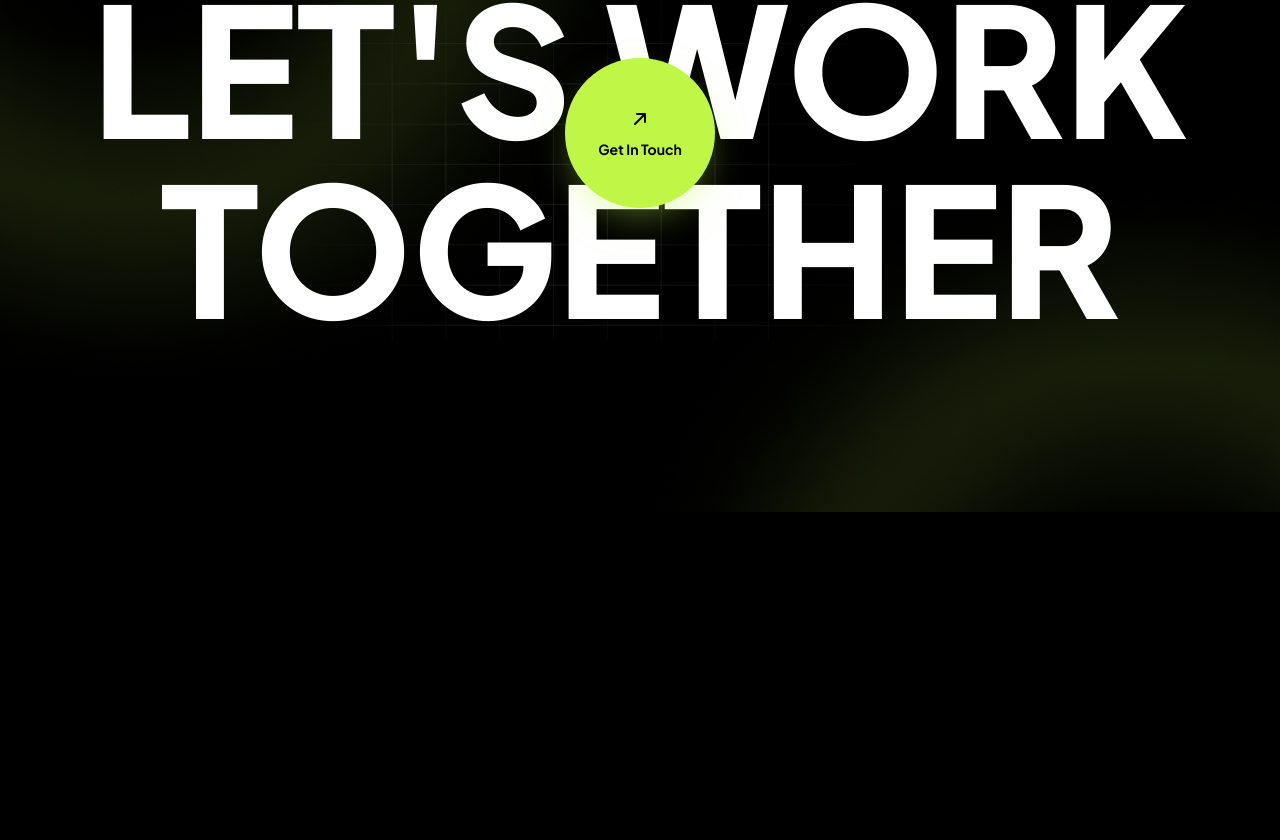
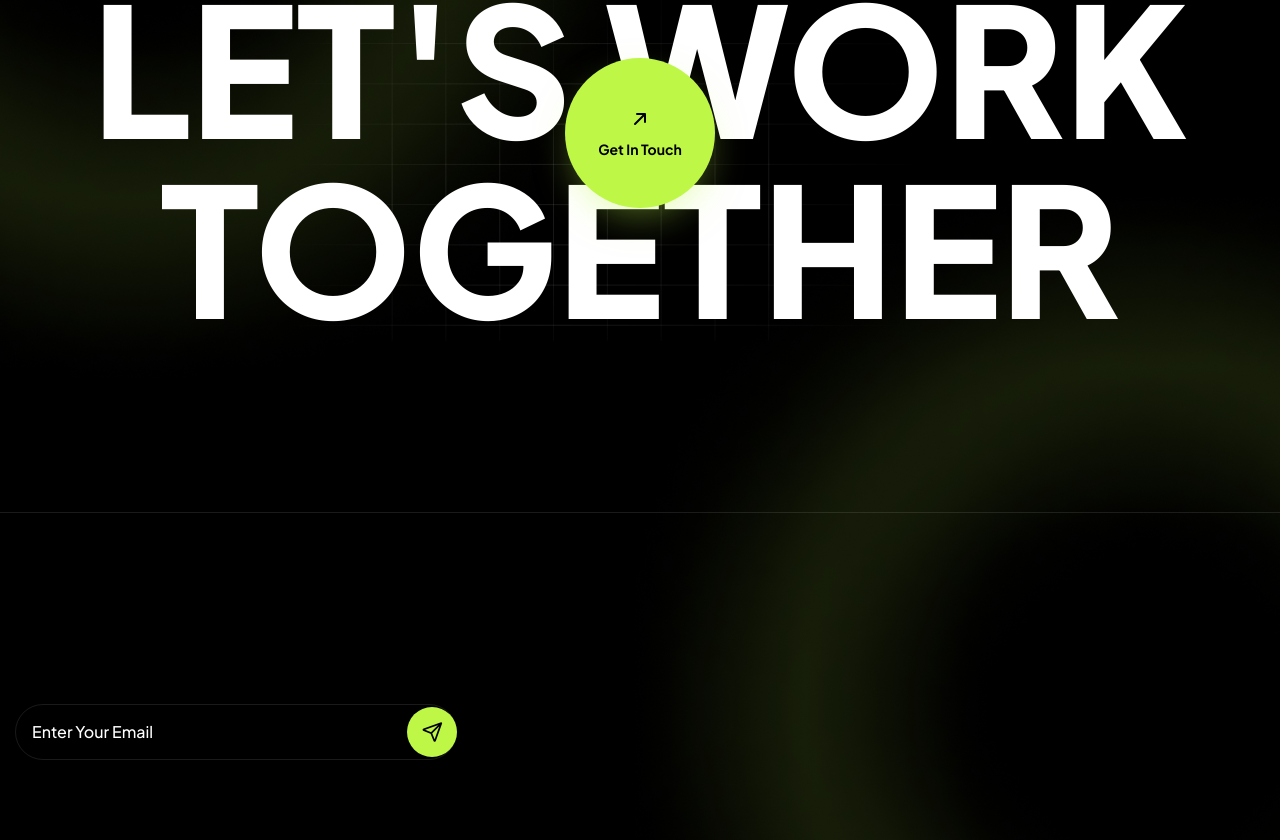
Before and after one commit to Jisap/vite-truesocial2, a React (Vite) app: page / in a window 1280 px wide. Shown: the part 10596-11436 px from the top of the page. Before the commit the page ends 11108 px from the top, so only its background shows below. Built offline with nearby package versions, Linux system fonts and the light colour scheme.

Commit message:
feat: implement Footer component with collaboration call-to-action and newsletter subscription form

```diff
--- a/src/components/layout/Footer.jsx
+++ b/src/components/layout/Footer.jsx
@@ -48,8 +48,45 @@ const Footer = () => {
           </div>
         </div>
 
-        <div>
+        {/* Main footer */}
+        <div className="border-t border-divider pt-[60px] pb-20">
+          <div className="container-custom">
+            <div className="grid grid-cols-1 gap-x-8 gap-y-12 md:grid-cols-12">
+              <div className="md:col-span-12 lg:col-span-5">
+                <SectionTitle
+                  title="Let's achieve social media"
+                  accent="excellence"
+                  titleTag="h2"
+                  className="mb-8 [&_h2]:text-[32px] lg:[&_h2]:text-[38px]"
+                />
 
+                <form
+                  onSubmit={(e) => e.preventDefault()}
+                  // gap-0 en el formulario - Elimina cualquier espacio entre los elementos
+                  className="flex items-center gap-0"
+                >
+                  <input
+                    type="email"
+                    required
+                    placeholder="Enter Your Email"
+                    // w-[calc(100%-60px)] - Hace que el input ocupe el 100% del ancho menos los 60px del botón
+                    className="w-[calc(100%-60px)] rounded-full border border-divider bg-transparent
+                    px-4 py-[15px] text-base font-medium text-primary placeholder:text-primary focus:outline-none"
+                  />
+
+                  <button
+                    type="submit"
+                    aria-label="Subscribe"
+                    // ml-[-50px] - Este margen negativo mueve el botón 50px hacia la izquierda, superponiéndolo sobre el lado derecho del input
+                    className="ml-[-50px] flex h-[50px] w-[50px] shrink-0 items-center justify-center rounded-full bg-accent transition-all
+                    duration-300 hover:scale-110 hover:bg-primary hover:shadow-[0_0_20px_-2px_rgba(191,247,71,0.7)]"
+                  >
+                    <i className="fa-regular fa-paper-plane text-lg text-dark"></i>
+                  </button>
+                </form>
+              </div>
+            </div>
+          </div>
         </div>
       </footer>
     </>
```
